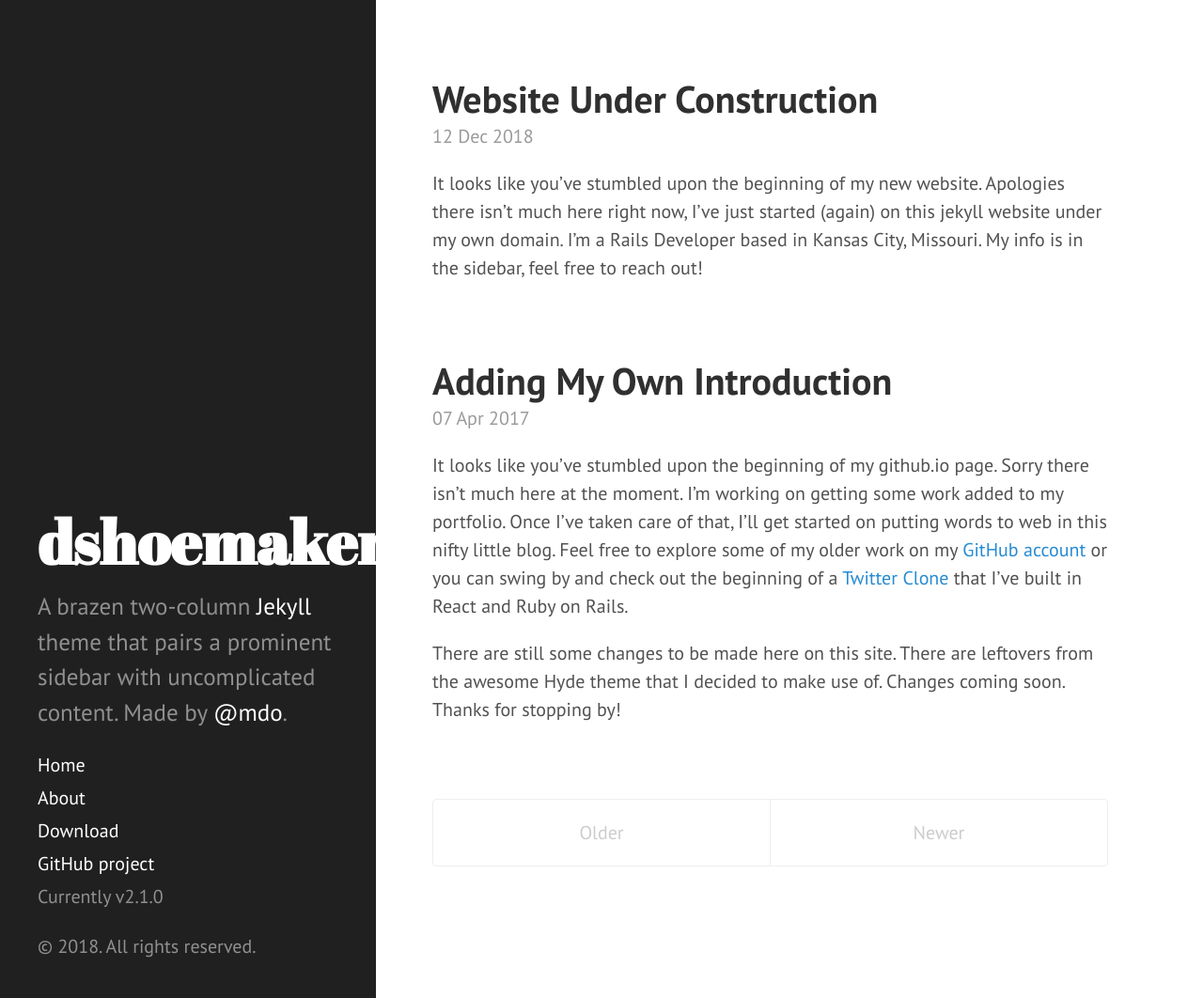
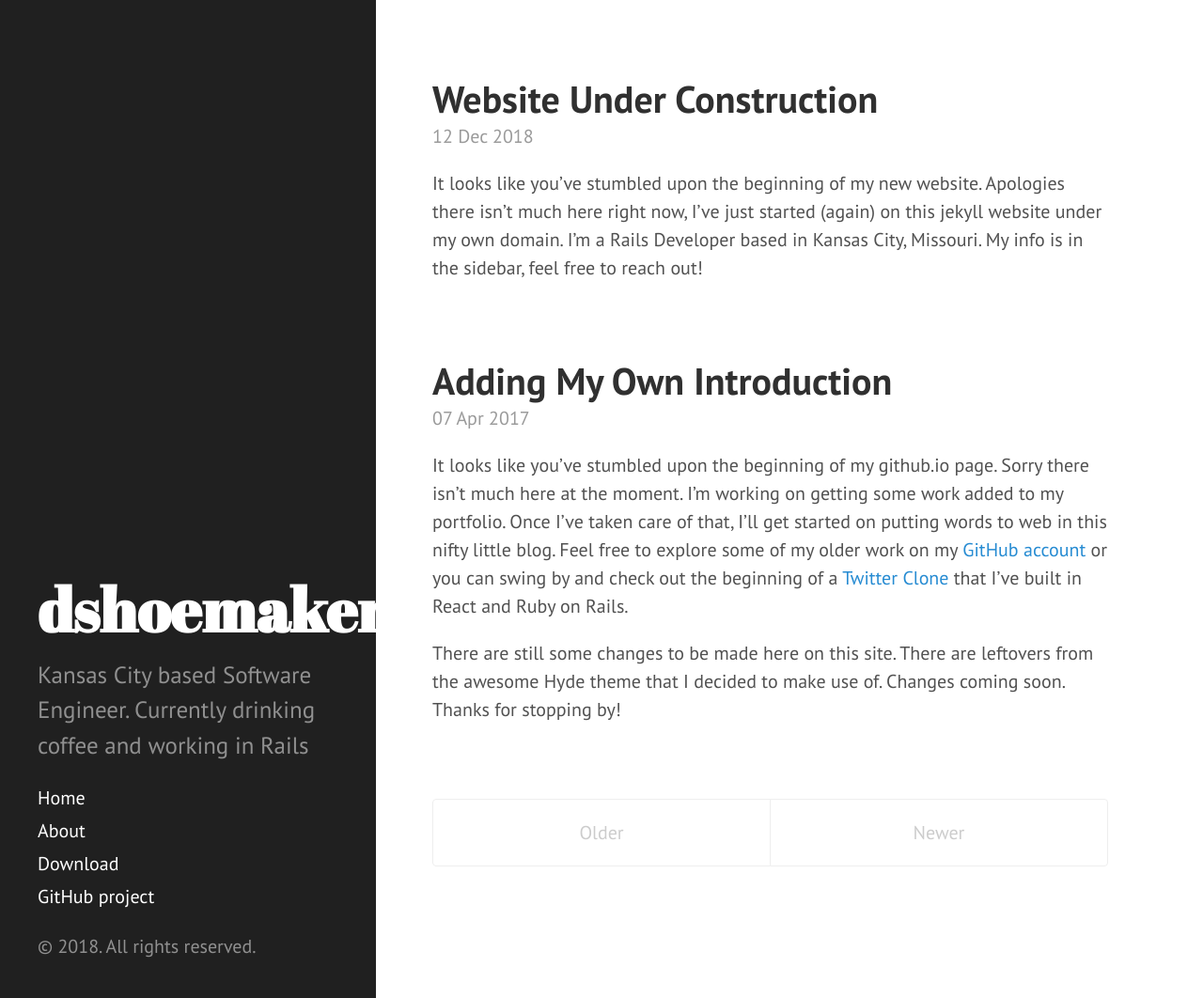
Before and after one commit to dshoemaker/dshoemaker.github.io, a Jekyll site: the page built from index.html, in a window 1280 px wide and 1062 px high. Shown: the whole window at 94% size. Built offline with Jekyll 4.4.1, drawn with Linux system fonts in a browser that asks for light colours; Markdown is read by kramdown in place of the engine named in the settings; the list of posts is cut into pages by our own code.

Commit message:
update sidebar and some configs

```diff
--- a/_config.yml
+++ b/_config.yml
@@ -7,8 +7,8 @@ permalink:        pretty
 
 # Setup
 title:            dshoemaker
-tagline:          'A Jekyll theme'
-description:      'A brazen two-column <a href="http://jekyllrb.com" target="_blank">Jekyll</a> theme that pairs a prominent sidebar with uncomplicated content. Made by <a href="https://twitter.com/mdo" target="_blank">@mdo</a>.'
+tagline:          ' '
+description:      'Kansas City based Software Engineer. Currently drinking coffee and working in Rails'
 url:              http://dshoemaker.github.io
 baseurl:          /
 
--- a/_includes/sidebar.html
+++ b/_includes/sidebar.html
@@ -28,7 +28,6 @@
 
       <a class="sidebar-nav-item" href="{{ site.github.repo }}/archive/v{{ site.version }}.zip">Download</a>
       <a class="sidebar-nav-item" href="{{ site.github.repo }}">GitHub project</a>
-      <span class="sidebar-nav-item">Currently v{{ site.version }}</span>
     </nav>
 
     <p>&copy; {{ site.time | date: '%Y' }}. All rights reserved.</p>
```
